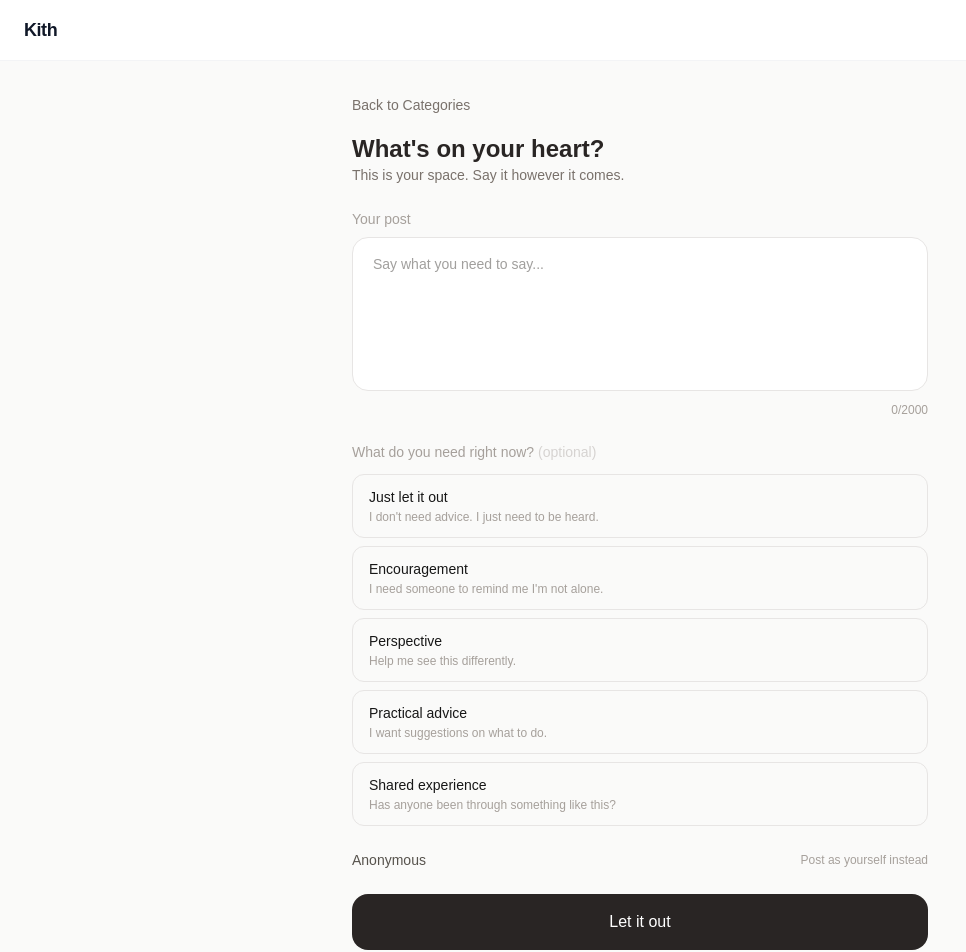
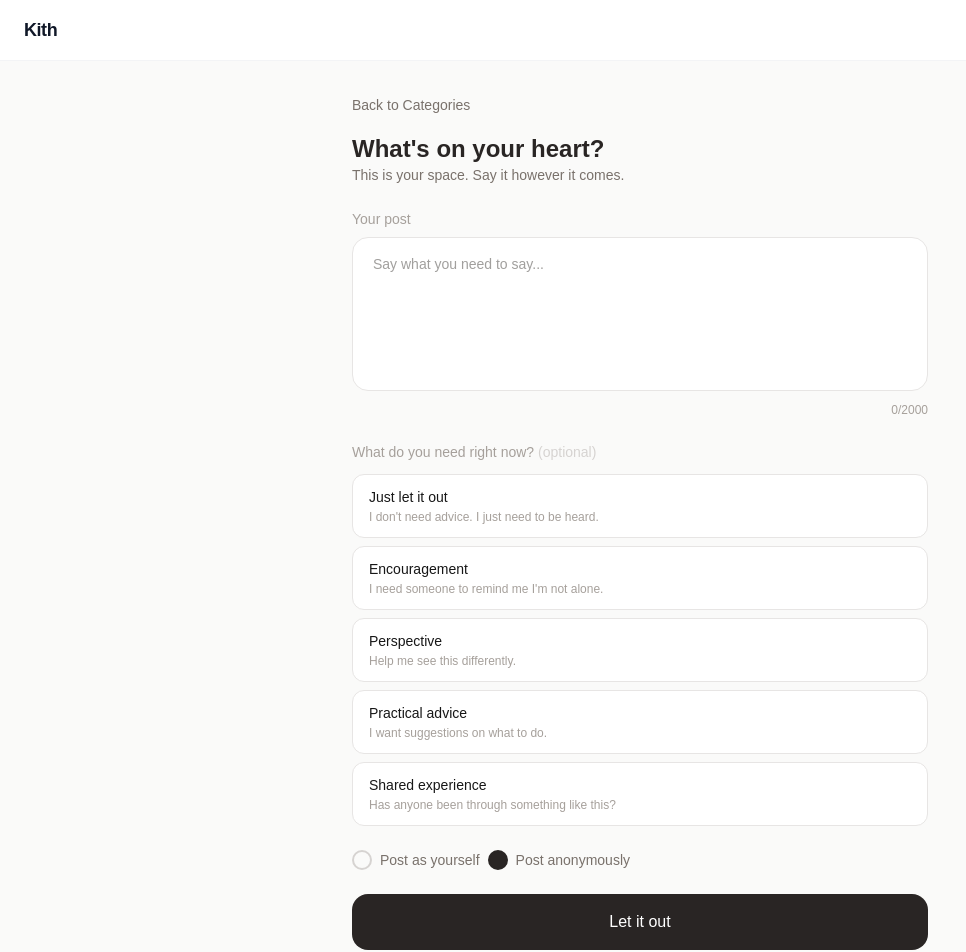
Before and after one commit to chineduanyikwa/Kith, a Next.js app: page /post in a window 1280 px wide. Shown: the top 952 px of the page, without its empty margins (0-966 px from the left). Built offline with nearby package versions, Linux system fonts and the light colour scheme.

Commit message:
Fix support type unselected button background

```diff
--- a/app/post/page.tsx
+++ b/app/post/page.tsx
@@ -168,7 +168,7 @@ function PostForm() {
                   className={'w-full text-left py-3 px-4 rounded-xl border transition-colors ' + (
                     supportType === option.value
                       ? 'border-stone-800 bg-stone-100 text-stone-800'
-                      : 'border-stone-200 hover:border-stone-300'
+                      : 'border-stone-200 bg-white hover:border-stone-300'
                   )}
                 >
                   <p className="font-medium text-sm">{option.label}</p>
@@ -180,13 +180,20 @@ function PostForm() {
             </div>
           </div>
 
-          <div className="flex items-center justify-between">
-            <p className="text-stone-600 text-sm">{anonymous ? 'Anonymous' : 'Your name'}</p>
+          <div className="flex gap-2">
             <button
-              onClick={() => setAnonymous(!anonymous)}
-              className="text-xs text-stone-400 hover:text-stone-600"
+              onClick={() => setAnonymous(false)}
+              className="flex items-center gap-2 text-sm text-stone-500"
             >
-              {anonymous ? 'Post as yourself instead' : 'Post anonymously instead'}
+              <div className={`w-5 h-5 rounded-full border-2 ${!anonymous ? 'border-stone-800 bg-stone-800' : 'border-stone-300'}`}></div>
+              Post as yourself
+            </button>
+            <button
+              onClick={() => setAnonymous(true)}
+              className="flex items-center gap-2 text-sm text-stone-500"
+            >
+              <div className={`w-5 h-5 rounded-full border-2 ${anonymous ? 'border-stone-800 bg-stone-800' : 'border-stone-300'}`}></div>
+              Post anonymously
             </button>
           </div>
 
```
